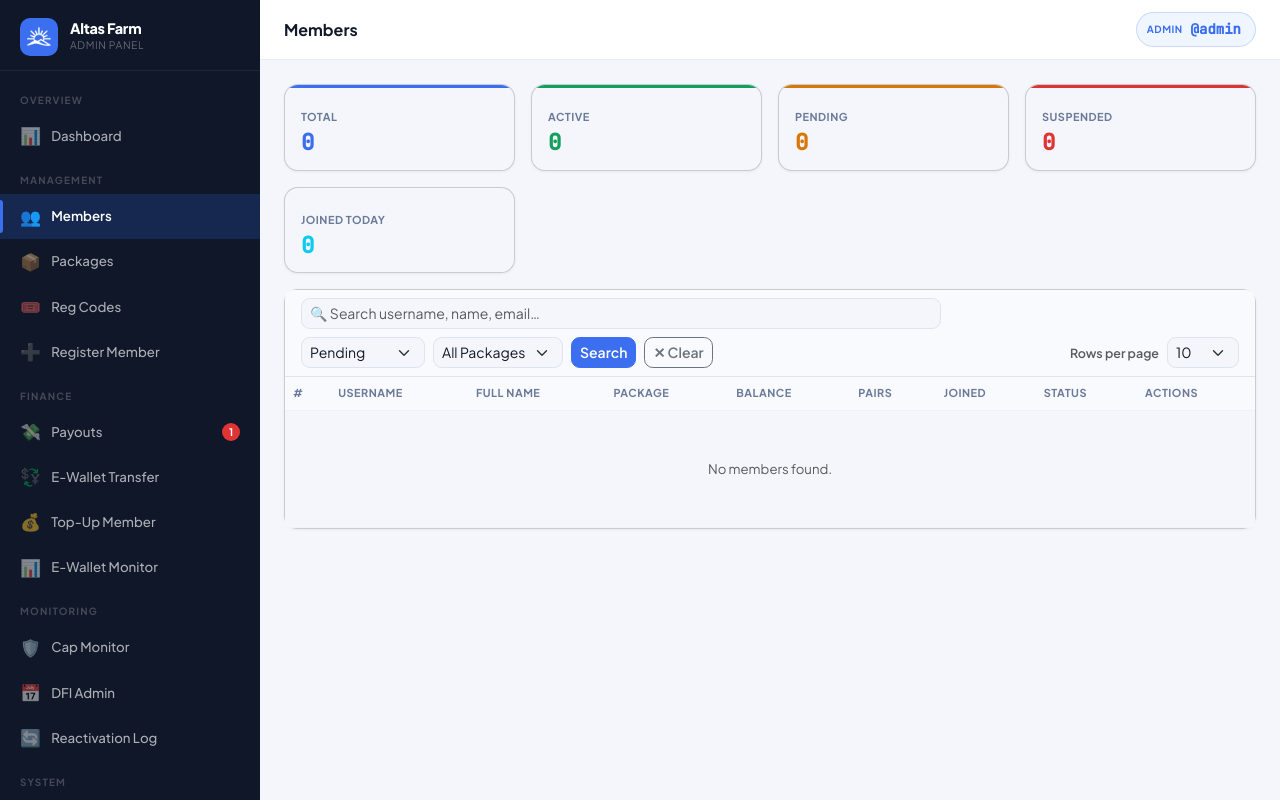
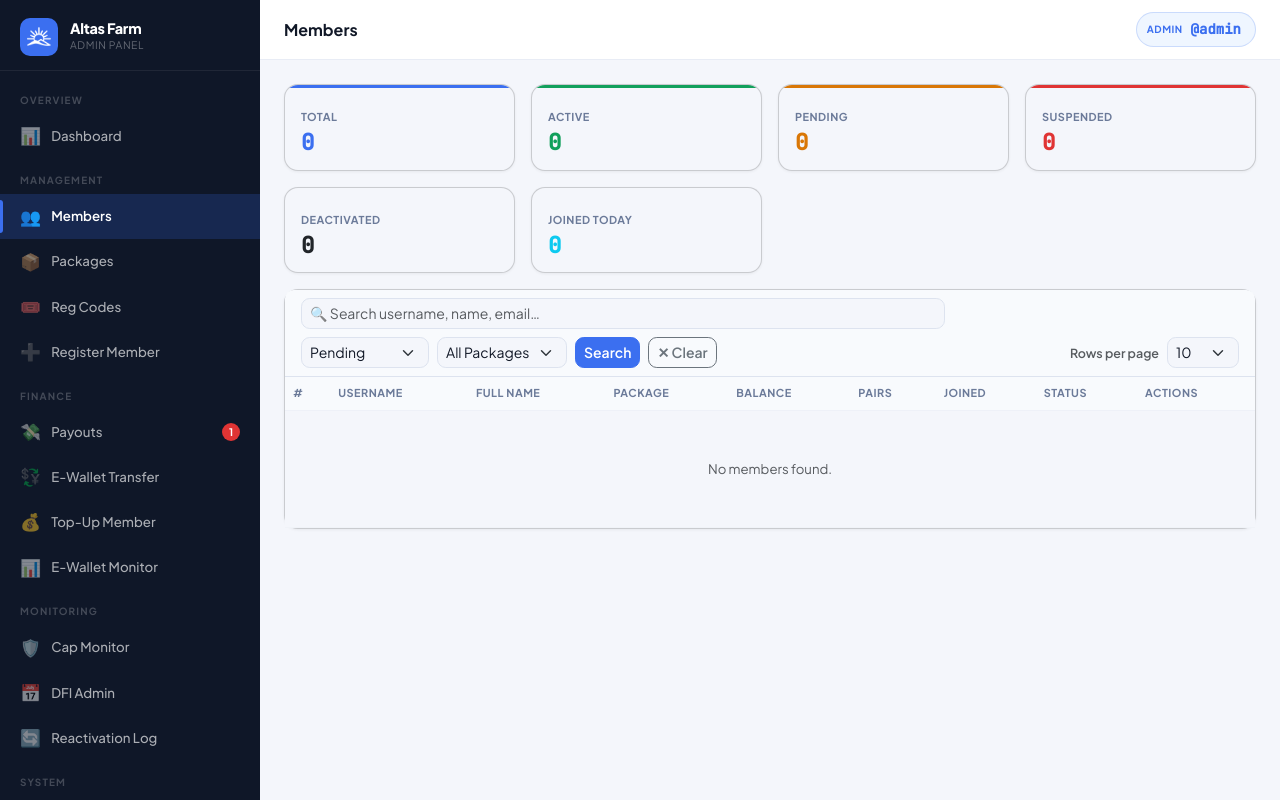
Before and after one commit to reybitgo/altaslive, a PHP site: page /altaslive/?page=admin_users&status=pending in a window 1280 px wide. Run offline with PHP 8.4, Linux system fonts and the light colour scheme; a user stored in the database is signed in; data comes from the database, SQL or seed files in the repository; tables that the repository leaves empty hold one stand-in row (values such as "Sample post"); some libraries are stand-ins or nearby versions.

Commit message:
admin user force deactivate

```diff
--- a/controllers/AdminController.php
+++ b/controllers/AdminController.php
@@ -114,6 +114,13 @@ class AdminController
 
         $newStatus = $user['status'] === 'active' ? 'suspended' : 'active';
 
+        // Deactivated users can only be reactivated via deactivateUser
+        if ($user['status'] === 'deactivated') {
+            flash('error', 'Use the Deactivate button to reactivate this member.');
+            redirect('/?page=admin_user_view&id=' . $id);
+            return;
+        }
+
         $pdo = db();
         $stmt = $pdo->prepare('UPDATE users SET status = ? WHERE id = ?');
         $success = $stmt->execute([$newStatus, $id]);
@@ -142,6 +149,52 @@ class AdminController
         }
 
         // Otherwise (from members list or anywhere else) → go back to members list
+        redirect('/?page=admin_users');
+    }
+
+    public function deactivateUser(): void
+    {
+        Auth::guard('admin');
+        csrf_verify();
+
+        $id = (int)($_POST['id'] ?? 0);
+        if ($id <= 0) {
+            flash('error', 'Invalid user ID.');
+            redirect('/?page=admin_users');
+            return;
+        }
+
+        $user = User::find($id);
+        if (!$user || $user['role'] === 'admin') {
+            flash('error', 'Invalid user or cannot modify administrator account.');
+            redirect('/?page=admin_users');
+            return;
+        }
+
+        $newStatus = $user['status'] === 'deactivated' ? 'active' : 'deactivated';
+
+        $pdo = db();
+        $stmt = $pdo->prepare('UPDATE users SET status = ? WHERE id = ?');
+        $success = $stmt->execute([$newStatus, $id]);
+
+        if ($success) {
+            $action = ($newStatus === 'deactivated') ? 'deactivated' : 'activated';
+            flash('success', "User @{$user['username']} has been {$action} successfully.");
+        } else {
+            flash('error', 'Failed to update user status. Please try again.');
+        }
+
+        if (
+            isset($_SERVER['HTTP_X_REQUESTED_WITH']) &&
+            strtolower($_SERVER['HTTP_X_REQUESTED_WITH']) === 'xmlhttprequest'
+        ) {
+            json_response(['ok' => $success, 'status' => $newStatus]);
+        }
+
+        $referer = $_SERVER['HTTP_REFERER'] ?? '';
+        if (strpos($referer, 'admin_user_view') !== false && strpos($referer, "id={$id}") !== false) {
+            redirect("/?page=admin_user_view&id={$id}");
+        }
         redirect('/?page=admin_users');
     }
 
--- a/core/CapEngine.php
+++ b/core/CapEngine.php
@@ -27,6 +27,16 @@ class CapEngine
     public static function canEarn(int $userId, float $amount): array
     {
         $status = self::getCapStatus($userId);
+
+        // Deactivated users earn nothing
+        $userStatus = db()->query("SELECT status FROM users WHERE id = {$userId}")->fetchColumn();
+        if ($userStatus === 'deactivated') {
+            return [
+                'allowed' => 0.00,
+                'blocked' => $amount,
+                'status'  => 'deactivated',
+            ];
+        }
 
         // VIP bypass — unlimited lifetime earnings
         if (!empty($status['capping_bypass'])) {
@@ -176,10 +186,12 @@ class CapEngine
     public static function isActiveForPairs(int $userId): bool
     {
         $pdo = db();
-        $st = $pdo->prepare("SELECT cap_status FROM users WHERE id = ?");
+        $st = $pdo->prepare("SELECT status, cap_status FROM users WHERE id = ?");
         $st->execute([$userId]);
-        $status = $st->fetchColumn();
-        return $status === 'active';
+        $row = $st->fetch();
+        if (!$row) return false;
+        if ($row['status'] === 'deactivated') return false;
+        return $row['cap_status'] === 'active';
     }
 
     /**
--- a/core/Commission.php
+++ b/core/Commission.php
@@ -26,10 +26,11 @@ class Commission
         $cur  = $parentId;
         $side = $position;
 
-        // Pending users increment leg counts but do NOT trigger pairing bonuses.
+        // Pending/deactivated users increment leg counts but do NOT trigger pairing bonuses.
         $newUserStatus = $pdo->prepare('SELECT status FROM users WHERE id = ?');
         $newUserStatus->execute([$newUserId]);
-        $newUserIsActive = ($newUserStatus->fetchColumn() ?? '') === 'active';
+        $newUserStatusVal = $newUserStatus->fetchColumn() ?? '';
+        $newUserIsActive = $newUserStatusVal === 'active';
         $newUserIsPaid = $newUserIsActive && User::isPaidMember($newUserId);
 
         while ($cur !== null) {
@@ -156,6 +157,12 @@ class Commission
             return;
         }
 
+        // Skip if the new member is deactivated — no upline earns from them
+        $newStatus = db()->query("SELECT status FROM users WHERE id = {$newUserId}")->fetchColumn();
+        if ($newStatus === 'deactivated') {
+            return;
+        }
+
         $pkg = Package::find($packageId);
         if (!$pkg || (float)$pkg['direct_ref_bonus'] <= 0) return;
 
@@ -237,6 +244,12 @@ class Commission
 
         // Skip if the new member is CD-sourced — only paid members earn indirect referral
         if (!User::isPaidMember($newUserId)) {
+            return;
+        }
+
+        // Skip if the new member is deactivated — no upline earns from them
+        $newStatus = db()->query("SELECT status FROM users WHERE id = {$newUserId}")->fetchColumn();
+        if ($newStatus === 'deactivated') {
             return;
         }
 
--- a/index.php
+++ b/index.php
@@ -295,7 +295,8 @@ $routes = [
     'admin'              => ['AdminController',  'dashboard',       'admin'],
     'admin_users'        => ['AdminController',  'users',           'admin'],
     'admin_user_view'    => ['AdminController',  'viewUser',        'admin'],
-    'admin_toggle_user'  => ['AdminController',  'toggleUser',      'admin'],
+    'admin_toggle_user'     => ['AdminController',  'toggleUser',      'admin'],
+    'admin_deactivate_user' => ['AdminController',  'deactivateUser',  'admin'],
     'admin_packages'     => ['AdminController',  'packages',        'admin'],
     'admin_save_package' => ['AdminController',  'savePackage',     'admin'],
     'admin_codes'        => ['AdminController',  'codes',           'admin'],
--- a/install.sql
+++ b/install.sql
@@ -85,7 +85,7 @@ CREATE TABLE users (
 
   ewallet_balance       DECIMAL(14,2) NOT NULL DEFAULT 0.00,
   withdrawable_balance  DECIMAL(14,2) NOT NULL DEFAULT 0.00,
-  status                ENUM('active','suspended','pending') NOT NULL DEFAULT 'active',
+  status                ENUM('active','suspended','pending','deactivated') NOT NULL DEFAULT 'active',
   joined_at         TIMESTAMP DEFAULT CURRENT_TIMESTAMP,
   last_login        TIMESTAMP NULL,
 
--- a/models/User.php
+++ b/models/User.php
@@ -417,13 +417,14 @@ class User
         $row = db()->query("
             SELECT
               COUNT(*)                                                        AS total,
-              COALESCE(SUM(CASE WHEN status='active'    THEN 1 ELSE 0 END),0) AS active,
-              COALESCE(SUM(CASE WHEN status='suspended' THEN 1 ELSE 0 END),0) AS suspended,
-              COALESCE(SUM(CASE WHEN status='pending'   THEN 1 ELSE 0 END),0) AS pending,
+              COALESCE(SUM(CASE WHEN status='active'       THEN 1 ELSE 0 END),0) AS active,
+              COALESCE(SUM(CASE WHEN status='suspended'    THEN 1 ELSE 0 END),0) AS suspended,
+              COALESCE(SUM(CASE WHEN status='pending'      THEN 1 ELSE 0 END),0) AS pending,
+              COALESCE(SUM(CASE WHEN status='deactivated'  THEN 1 ELSE 0 END),0) AS deactivated,
               COALESCE(SUM(CASE WHEN joined_at >= CURDATE() THEN 1 ELSE 0 END),0) AS joined_today
             FROM users WHERE role = 'member'
         ")->fetch();
-        return $row ?: ['total' => 0, 'active' => 0, 'suspended' => 0, 'pending' => 0, 'joined_today' => 0];
+        return $row ?: ['total' => 0, 'active' => 0, 'suspended' => 0, 'pending' => 0, 'deactivated' => 0, 'joined_today' => 0];
     }
 
     // ── Referral Chain (sponsor chain, not binary) ────────────────────────────
--- a/views/admin/users.php
+++ b/views/admin/users.php
@@ -14,7 +14,7 @@
     <?= render_flash() ?>
     <?php $counts = User::counts(); ?>
     <div class="row g-3 mb-3">
-      <?php foreach ([['Total', (int)$counts['total'], 'primary'], ['Active', (int)$counts['active'], 'success'], ['Pending', (int)($counts['pending'] ?? 0), 'warning'], ['Suspended', (int)$counts['suspended'], 'danger'], ['Joined Today', (int)$counts['joined_today'], 'info']] as [$l, $v, $c]): ?>
+      <?php foreach ([['Total', (int)$counts['total'], 'primary'], ['Active', (int)$counts['active'], 'success'], ['Pending', (int)($counts['pending'] ?? 0), 'warning'], ['Suspended', (int)$counts['suspended'], 'danger'], ['Deactivated', (int)($counts['deactivated'] ?? 0), 'dark'], ['Joined Today', (int)$counts['joined_today'], 'info']] as [$l, $v, $c]): ?>
         <div class="col-6 col-xl-3">
           <div class="card stat-card">
             <div class="stat-accent stat-accent-<?= $c ?>"></div>
@@ -37,7 +37,7 @@
             <input type="text" name="q" value="<?= e($search) ?>" class="form-control form-control-sm" style="min-width:220px;" placeholder="🔍 Search username, name, email…">
             <select name="status" class="form-select form-select-sm" style="width:auto;" onchange="this.form.submit()">
               <option value="">All Statuses</option>
-              <?php foreach (['active', 'suspended', 'pending'] as $s): ?><option value="<?= $s ?>" <?= $status === $s ? 'selected' : '' ?>><?= ucfirst($s) ?></option><?php endforeach; ?>
+              <?php foreach (['active', 'suspended', 'pending', 'deactivated'] as $s): ?><option value="<?= $s ?>" <?= $status === $s ? 'selected' : '' ?>><?= ucfirst($s) ?></option><?php endforeach; ?>
             </select>
             <select name="pkg" class="form-select form-select-sm" style="width:auto;" onchange="this.form.submit()">
               <option value="">All Packages</option>
@@ -88,7 +88,7 @@
                   <td class="td-muted font-mono"><?= number_format($m['pairs_paid']) ?></td>
                   <td class="td-muted" style="font-size:.75rem;"><?= fmt_date($m['joined_at']) ?></td>
                   <td>
-                    <?php $b = $m['status'] === 'active' ? 'bg-success-subtle text-success' : ($m['status'] === 'suspended' ? 'bg-danger-subtle text-danger' : 'bg-warning-subtle text-warning'); ?>
+                    <?php $b = match($m['status']) { 'active' => 'bg-success-subtle text-success', 'suspended' => 'bg-danger-subtle text-danger', 'deactivated' => 'bg-dark-subtle text-dark', default => 'bg-warning-subtle text-warning' }; ?>
                     <span class="badge <?= $b ?>"><?= ucfirst($m['status']) ?></span>
                     <?php if (!empty($m['cd_active'])): ?>
                       <span class="badge bg-warning-subtle text-warning" style="font-size:.65rem;">⏳ CD</span>
@@ -97,7 +97,7 @@
                   <td>
                     <div class="d-flex gap-1">
                       <a href="<?= APP_URL ?>/?page=admin_user_view&id=<?= $m['id'] ?>" class="btn btn-sm btn-outline-primary">View</a>
-                      <?php if ($m['status'] !== 'pending'): ?>
+                      <?php if ($m['status'] !== 'pending' && $m['status'] !== 'deactivated'): ?>
                       <form method="POST" action="<?= APP_URL ?>/?page=admin_toggle_user" class="m-0" id="toggleForm<?= $m['id'] ?>">
                         <?= csrf_field() ?><input type="hidden" name="id" value="<?= $m['id'] ?>">
                         <?php $isSuspend = $m['status'] === 'active'; ?>
@@ -110,6 +110,22 @@
             onConfirm: () => this.closest('form').submit()
         })">
                           <?= $isSuspend ? '🔒 Suspend' : '🔓 Unsuspend' ?>
+                        </button>
+                      </form>
+                      <?php endif; ?>
+                      <?php if ($m['status'] !== 'pending'): ?>
+                      <?php $isDeact = $m['status'] === 'deactivated'; ?>
+                      <form method="POST" action="<?= APP_URL ?>/?page=admin_deactivate_user" class="m-0" id="deactForm<?= $m['id'] ?>">
+                        <?= csrf_field() ?><input type="hidden" name="id" value="<?= $m['id'] ?>">
+                        <button type="button" class="btn btn-sm <?= $isDeact ? 'btn-outline-success' : 'btn-outline-dark' ?>"
+                          onclick="showConfirm({
+            title: '<?= $isDeact ? 'Activate' : 'Deactivate' ?> Member',
+            message: 'Are you sure you want to <?= $isDeact ? 'activate' : 'deactivate' ?> <strong>@<?= e($m['username']) ?></strong>?',
+            confirmText: '<?= $isDeact ? 'Activate' : 'Deactivate' ?>',
+            confirmClass: '<?= $isDeact ? 'btn-success' : 'btn-dark' ?>',
+            onConfirm: () => this.closest('form').submit()
+        })">
+                          <?= $isDeact ? '✅ Activate' : '⛔ Deactivate' ?>
                         </button>
                       </form>
                       <?php endif; ?>
```
Also changed, not shown: migrate_deactivated_status.sql (added, +7 -0 lines), views/admin/user_view.php (+12 -1 lines).
